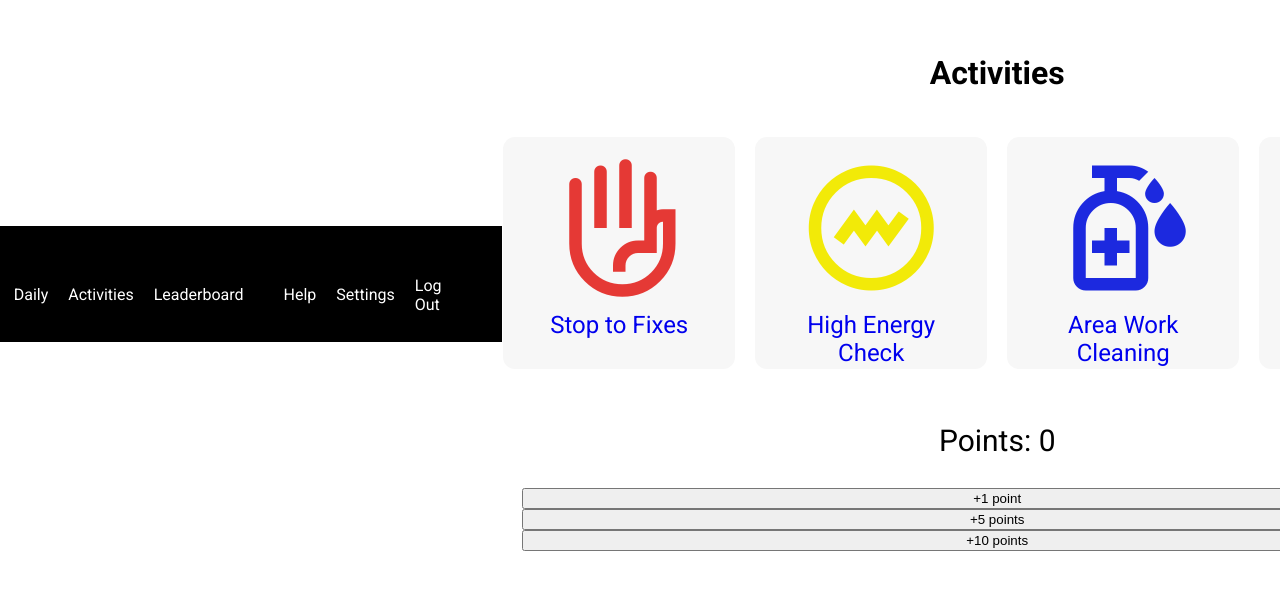
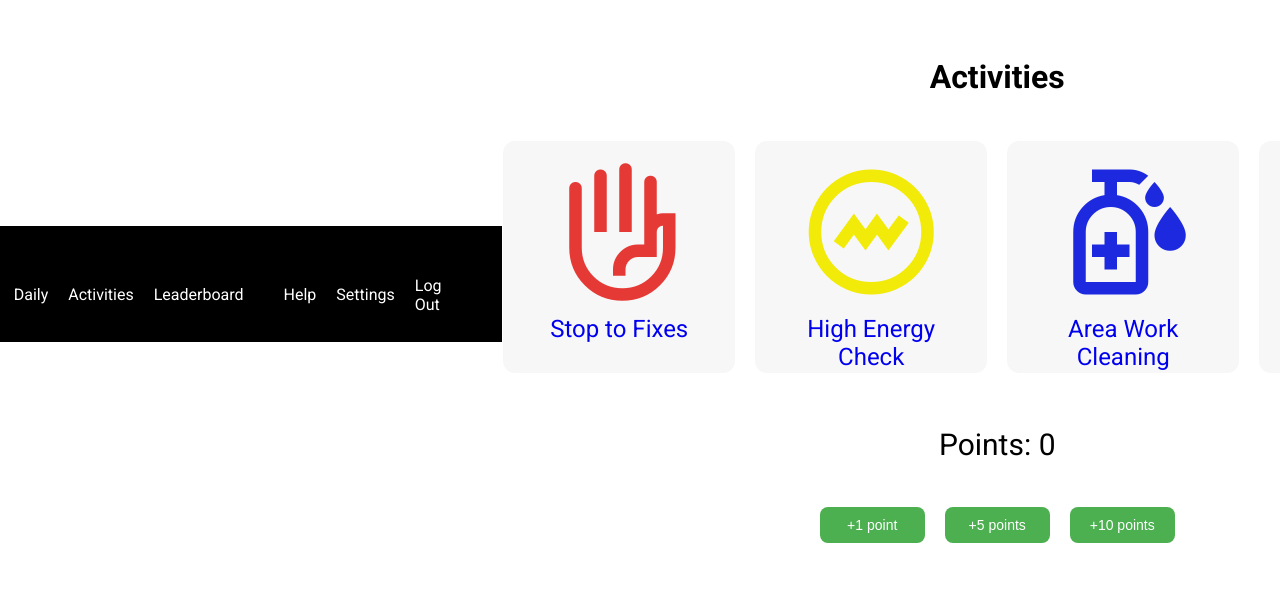
Before and after one commit to DalstenYan/Caterpillar-Gamification-Website, a plain HTML site: page activities.html in a window 1280 px wide. Shown: the part 108-698 px from the top of the page. Drawn offline with nearby package versions, Linux system fonts and the light colour scheme.

Commit message:
update to points buttons

```diff
--- a/activities.html
+++ b/activities.html
@@ -58,9 +58,11 @@
 
     <p class="points-display">Points: <span id="points">0</span></p>
 
-<button onclick="addPoints(1)">+1 point</button>
-<button onclick="addPoints(5)">+5 points</button>
-<button onclick="addPoints(10)">+10 points</button>
+<div class="points-button-container">
+    <button class="points-button" onclick="addPoints(1)">+1 point</button>
+    <button class="points-button" onclick="addPoints(5)">+5 points</button>
+    <button class="points-button" onclick="addPoints(10)">+10 points</button>
+</div>
 
 <script>
   let score = parseInt(localStorage.getItem("score")) || 0;
--- a/assets/global-style.css
+++ b/assets/global-style.css
@@ -285,6 +285,31 @@ body {
 
 /* End of Activities Icons CSS */
 
+/* Start of Points section CSS */
+
 .points-display {
     font-size: 30px;
 }
+
+.points-button {
+    justify-content: center;
+    font-size: 14px;
+    margin: 5px;
+    padding: 10px 20px;
+    border-radius: 8px;
+    border: none;
+    background-color: #4CAF50;
+    color: white;
+    cursor: pointer;
+    width: 105px;
+}
+
+.points-button-container {
+    display: flex;
+    justify-content: center;
+    align-items: center;
+    gap: 10px;
+    margin-top: 10px;
+}
+
+/* End of Points section CSS */
```
